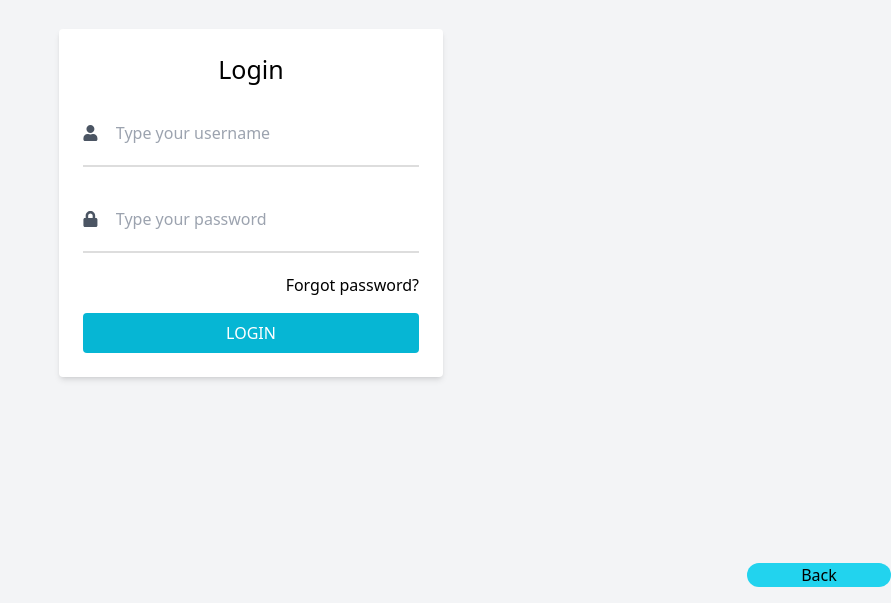
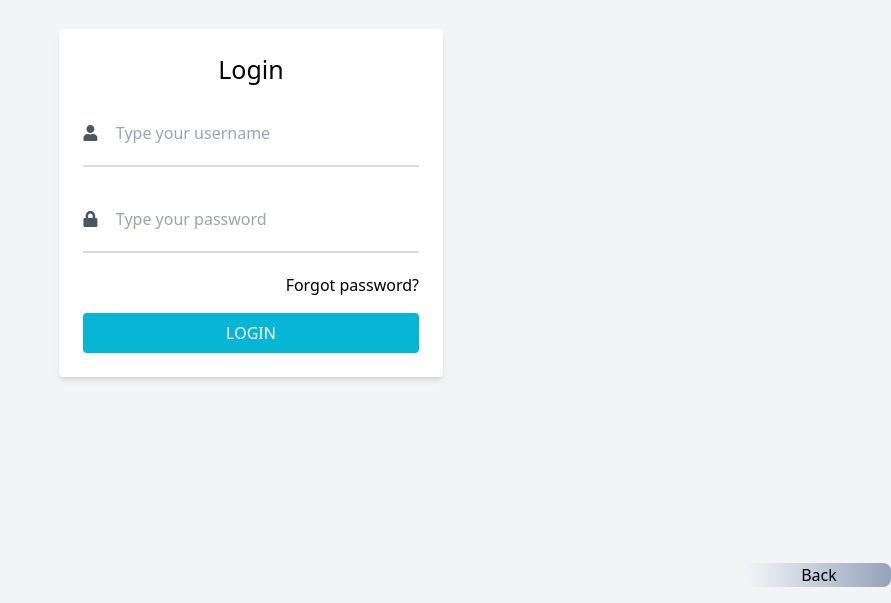
Before and after one commit to Theeicon45/Educonnect, a React (Vite) app: page /Login in a window 1280 px wide. Shown: the part 197-800 px from the top of the page, without its empty margins (389-1280 px from the left). Built offline with nearby package versions, Linux system fonts and the light colour scheme; a web font is replaced by a local one.

Commit message:
Update Login.jsx

```diff
--- a/src/Pages/Login.jsx
+++ b/src/Pages/Login.jsx
@@ -41,7 +41,7 @@ const Login = () => {
       <div className=' bg-gray-100'>
 
         <Link to="/">
-            <button className='bg-tahiti-400 w-36 right-0 absolute -mt-10 rounded-full  '>Back</button>
+            <button className='bg-gray-400 w-36 right-0 absolute -mt-10 rounded-lg active:bg-gray-900 bg-gradient-to-r from-slate-100 to-slate-400'>Back</button>
              </Link>
       </div>
 
```
